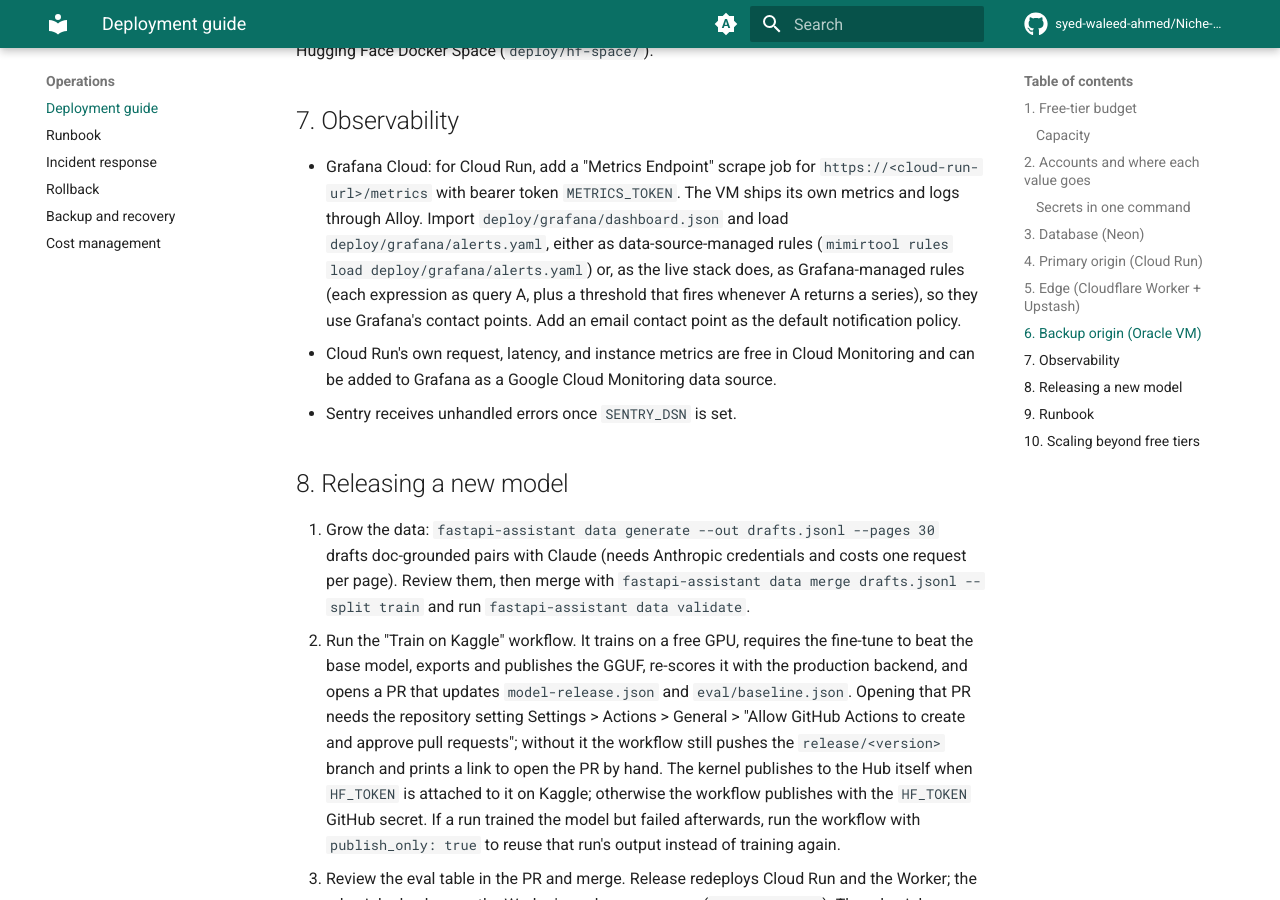
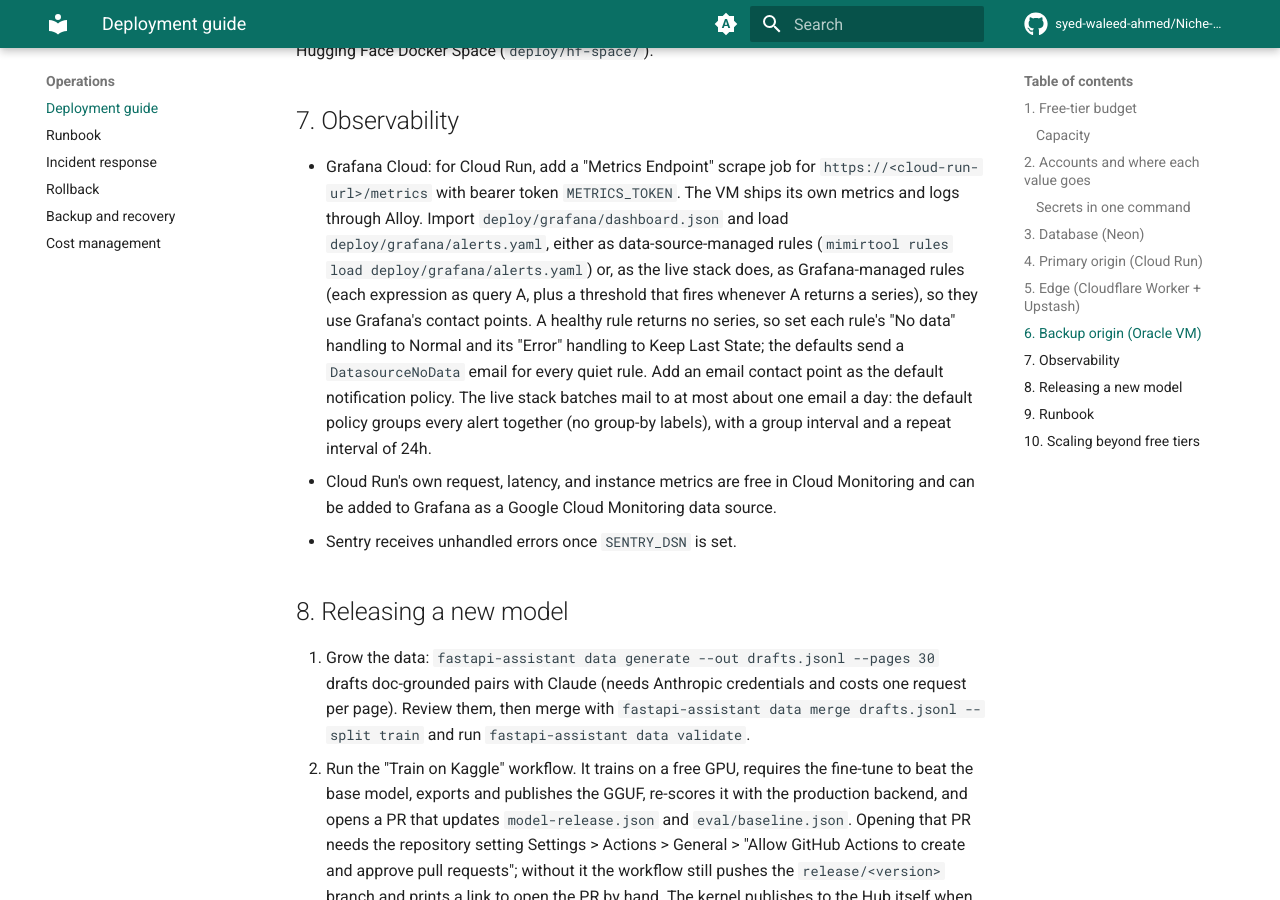
Before and after one commit to syed-waleed-ahmed/Niche-Finetuned-Model, an MkDocs documentation site: the page built from docs/DEPLOYMENT.md, in a window 1280 px wide and 900 px high, scrolled down 5648 px. Built offline with MkDocs 1.6.1 and Material for MkDocs 9.7.7, drawn with Linux system fonts in a browser that asks for light colours; comment, search, counter and statistics services are not loaded.

Commit message:
Stop the throughput alert firing while the service is idle
AssistantThroughputDrop clamped its denominator to 1e-9, so a 30-minute
window with no generations read as a mean of 0 tokens/s and the rule
fired, emailing every few hours. Without the clamp the idle mean is
0/0 = NaN, which never matches.

Document the Grafana-managed rule settings that keep alert mail quiet:
"No data" handling set to Normal, and a default policy that sends at most
about one email a day.

Co-Authored-By: Claude Opus 5.5 <noreply@anthropic.com>

```diff
--- a/docs/DEPLOYMENT.md
+++ b/docs/DEPLOYMENT.md
@@ -178,8 +178,13 @@ An optional third origin is a Hugging Face Docker Space (`deploy/hf-space/`).
   and load `deploy/grafana/alerts.yaml`, either as data-source-managed rules
   (`mimirtool rules load deploy/grafana/alerts.yaml`) or, as the live stack does, as
   Grafana-managed rules (each expression as query A, plus a threshold that fires
-  whenever A returns a series), so they use Grafana's contact points. Add an email
-  contact point as the default notification policy.
+  whenever A returns a series), so they use Grafana's contact points. A healthy rule
+  returns no series, so set each rule's "No data" handling to Normal and its "Error"
+  handling to Keep Last State; the defaults send a `DatasourceNoData` email for every
+  quiet rule. Add an email contact point as the default notification policy. The live
+  stack batches mail to at most about one email a day: the default policy groups every
+  alert together (no group-by labels), with a group interval and a repeat interval of
+  24h.
 - Cloud Run's own request, latency, and instance metrics are free in Cloud
   Monitoring and can be added to Grafana as a Google Cloud Monitoring data source.
 - Sentry receives unhandled errors once `SENTRY_DSN` is set.
```
Also changed, not shown: CHANGELOG.md (+5 -0 lines), 1 other file.
